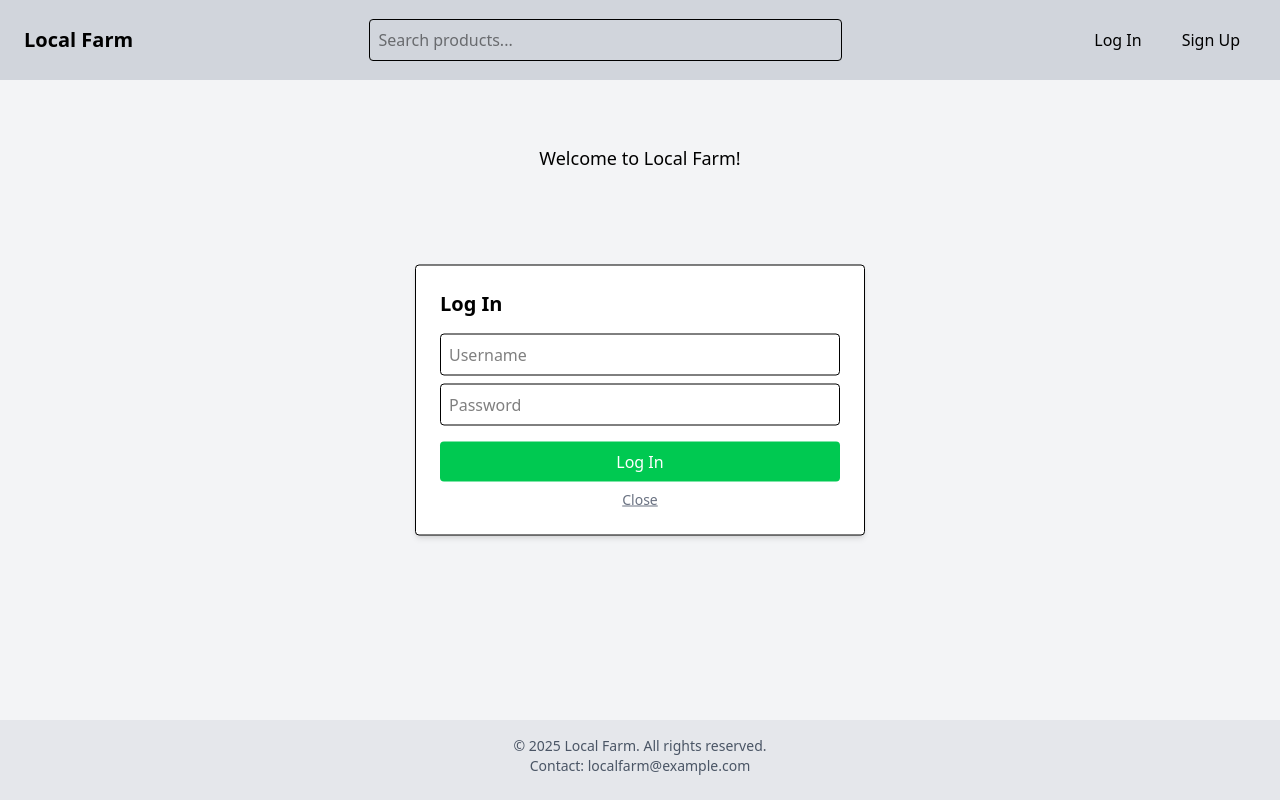
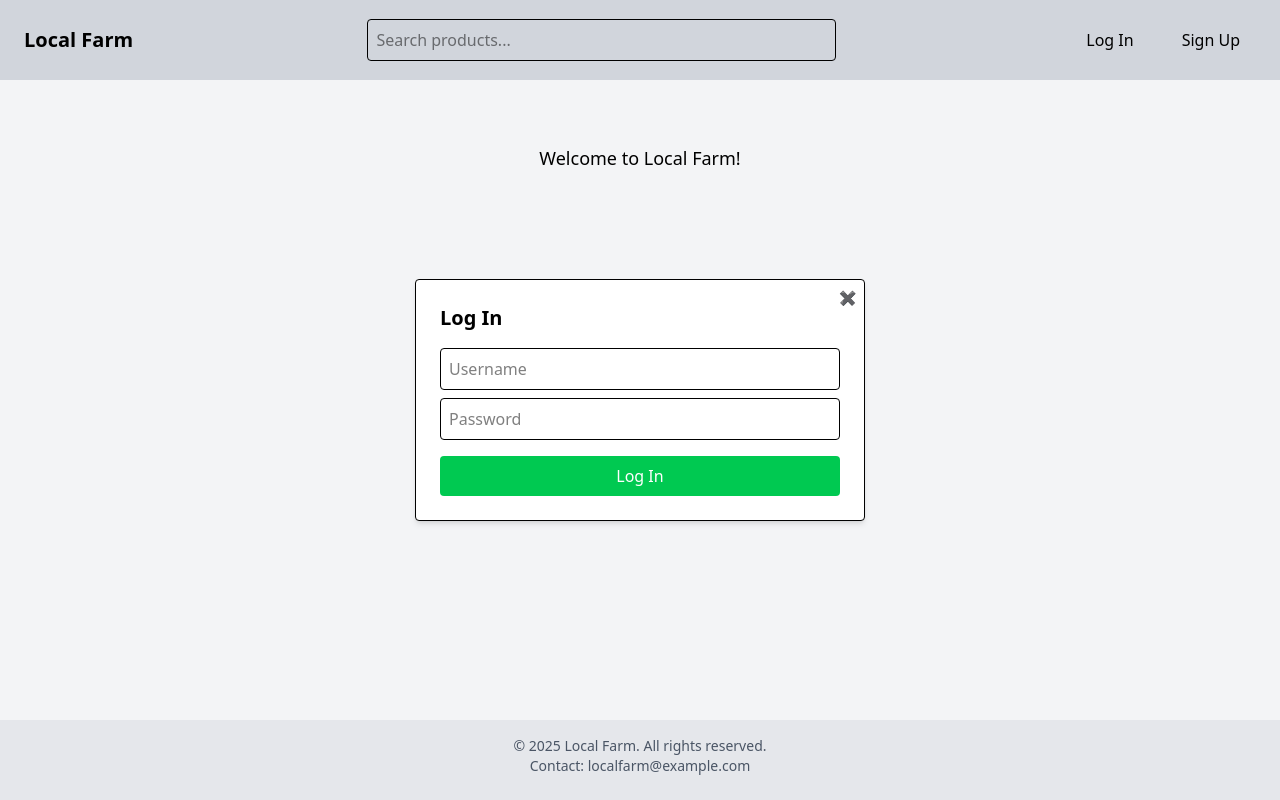
Before and after one commit to borisalibeja/SuperFarm-FrontEnd, a React (Vite) app: page / in a window 1280 px wide. Both pictures are taken after a click on the button "Log In". Built offline with nearby package versions, Linux system fonts and the light colour scheme.

Commit message:
profile drop-down fixed

```diff
--- a/src/components/AuthPopup.tsx
+++ b/src/components/AuthPopup.tsx
@@ -5,10 +5,11 @@ import { UserLoginDto, TokenResponseDto } from "../types/auth";
 
 interface Props {
   onClose: () => void;
+  onSuccess: () => void;
   mode: "login" | "signup";
 }
 
-const AuthPopup: React.FC<Props> = ({ onClose, mode }) => {
+const AuthPopup: React.FC<Props> = ({ onClose, onSuccess, mode }) => {
   const isLogin = mode === "login";
 
   const [username, setUsername] = useState("");
@@ -25,10 +26,11 @@ const AuthPopup: React.FC<Props> = ({ onClose, mode }) => {
       const response = await api.post<TokenResponseDto>("/Auth/login", payload);
       console.log("AccessToken:", response.data.accessToken);
       console.log("RefreshToken:", response.data.refreshToken);
+      console.log("Login successful!");
+      onSuccess();
       // Store the tokens as needed, e.g., in localStorage
       localStorage.setItem("accessToken", response.data.accessToken);
       localStorage.setItem("refreshToken", response.data.refreshToken);
-      onClose();
     } catch (error: unknown) {
       const err = error as AxiosError;
       console.error("Login error:", err.response?.data || err.message);
@@ -49,7 +51,7 @@ const AuthPopup: React.FC<Props> = ({ onClose, mode }) => {
         repeatPassword,
       });
       console.log("Signup success:", response.data);
-      onClose();
+      onSuccess();
     } catch (error: unknown) {
       const err = error as AxiosError;
       console.error("Signup error:", err.response?.data || err.message);
@@ -87,17 +89,17 @@ const AuthPopup: React.FC<Props> = ({ onClose, mode }) => {
       )}
 
       <button
-        className="bg-green-500 text-white px-4 py-2 rounded w-full"
+        className="bg-green-500 text-white px-4 py-2 cursor-pointer rounded w-full"
         onClick={isLogin ? handleLogin : handleRegister}
       >
         {isLogin ? "Log In" : "Register"}
       </button>
 
       <button
-        className="mt-2 text-sm text-gray-500 underline w-full"
         onClick={onClose}
+        className="absolute top-2 right-2 text-gray-500 hover:text-gray-800 cursor-pointer text-sm"
       >
-        Close
+        ✖
       </button>
     </div>
   );
--- /dev/null
+++ b/src/components/ProfileDropdown.tsx
@@ -0,0 +1,36 @@
+import React from "react";
+import { FaUserCircle } from "react-icons/fa";
+
+interface Props {
+  onLogoutClick: () => void;
+}
+
+const ProfileDropdown: React.FC<Props> = ({ onLogoutClick }) => {
+  return (
+    <div className="relative group">
+      {/* Profile Icon */}
+      <button className="focus:outline-none">
+        <FaUserCircle size={28} className="cursor-pointer" />
+      </button>
+
+      {/* Dropdown */}
+      <div className="absolute right-0 mt-2 hidden group-hover:block group-focus-within:block">
+        <div className="bg-white border rounded shadow-lg">
+          <ul className="text-sm text-gray-700">
+            <li
+              className="px-4 py-2 hover:bg-gray-100 cursor-pointer"
+              onClick={onLogoutClick}
+            >
+              Logout
+            </li>
+            <li className="px-4 py-2 hover:bg-gray-100 cursor-pointer">
+              Profile
+            </li>
+          </ul>
+        </div>
+      </div>
+    </div>
+  );
+};
+
+export default ProfileDropdown;
--- a/src/layouts/MainLayout.tsx
+++ b/src/layouts/MainLayout.tsx
@@ -1,12 +1,20 @@
 import React, { ReactNode } from "react";
+import { FaShoppingCart } from "react-icons/fa";
+import ProfileDropdown from "../components/ProfileDropdown";
 
 interface Props {
   children: ReactNode;
   onLoginClick: () => void;
   onSignupClick: () => void;
+  isAuthenticated: boolean;
+  onLogoutClick: () => void;
 }
 
-const MainLayout: React.FC<Props> = ({ children, onLoginClick, onSignupClick }) => {
+const MainLayout: React.FC<Props> = ({   children,
+  isAuthenticated,
+  onLoginClick,
+  onSignupClick,
+  onLogoutClick, }) => {
   return (
     <div className="flex flex-col min-h-screen">
       {/* Header */}
@@ -23,8 +31,19 @@ const MainLayout: React.FC<Props> = ({ children, onLoginClick, onSignupClick })
           />
         </div>
 
-        {/* Right: Auth Buttons */}
-        <div className="flex gap-2">
+        {/* Right: Auth/Profile and Cart */}
+        <div className="flex gap-4 items-center">
+          {isAuthenticated ? (
+            <>
+              {/* Profile Icon with Dropdown */}
+              <ProfileDropdown onLogoutClick={onLogoutClick} />
+
+              {/* Shopping Cart Icon */}
+              <FaShoppingCart size={24} className="cursor-pointer" />
+            </>
+          ) : (
+            <>
+              {/* Log In and Sign Up Buttons */}
               <button
                 className="text-black px-4 py-1 rounded cursor-pointer hover:underline"
                 onClick={onLoginClick}
@@ -37,6 +56,8 @@ const MainLayout: React.FC<Props> = ({ children, onLoginClick, onSignupClick })
               >
                 Sign Up
               </button>
+            </>
+          )}
         </div>
       </header>
 
--- a/src/pages/Home.tsx
+++ b/src/pages/Home.tsx
@@ -1,22 +1,54 @@
-import { useState } from "react";
+import { useState, useEffect } from "react";
 import AuthPopup from "../components/AuthPopup";
 import MainLayout from "../layouts/MainLayout";
 
 const Home: React.FC = () => {
   const [authMode, setAuthMode] = useState<"login" | "signup" | null>(null);
+  const [isAuthenticated, setIsAuthenticated] = useState(false);
+
+    useEffect(() => {
+    const token = localStorage.getItem("accessToken");
+    setIsAuthenticated(!!token); // Set to true if token exists
+  }, []);
+
+  const handleLogin = () => {
+    setAuthMode("login");
+  };
+
+  const handleSignup = () => {
+    setAuthMode("signup");
+  };
+
+  const handleLogout = () => {
+    // Clear the authentication tokens and update state
+    localStorage.removeItem("accessToken");
+    localStorage.removeItem("refreshToken");
+    setIsAuthenticated(false);
+  };
+
+  const handleAuthSuccess = () => {
+    // Called after login or signup is successful
+    setAuthMode(null); // Close the popup
+    setIsAuthenticated(true); // Update the authentication state
+    // Example: Store tokens in localStorage for session management
+    localStorage.setItem("accessToken", "dummyAccessToken");
+    localStorage.setItem("refreshToken", "dummyRefreshToken");
+  };
 
   return (
     <>
       <MainLayout
-        onLoginClick={() => setAuthMode("login")}
-        onSignupClick={() => setAuthMode("signup")}
+        isAuthenticated={isAuthenticated}
+        onLoginClick={handleLogin}
+        onSignupClick={handleSignup}
+        onLogoutClick={handleLogout}
       >
         {/* Page-specific content goes here */}
         <div className="text-center text-lg mt-10">Welcome to Local Farm!</div>
       </MainLayout>
 
       {authMode && (
-        <AuthPopup mode={authMode} onClose={() => setAuthMode(null)} />
+        <AuthPopup mode={authMode} onClose={() => setAuthMode(null)} onSuccess={handleAuthSuccess}/>
       )}
     </>
   );
```
Lines whose indentation alone changed are shown as unchanged.
